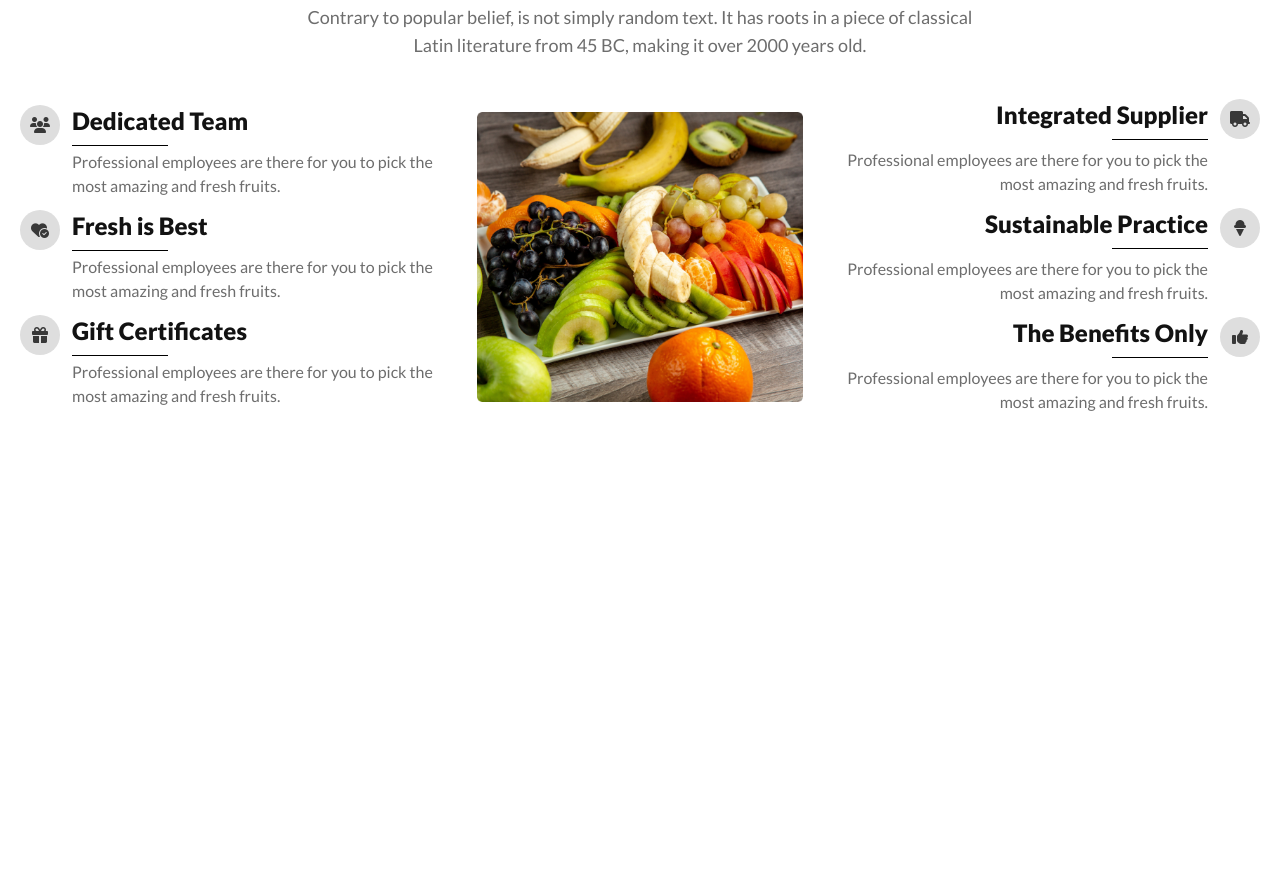
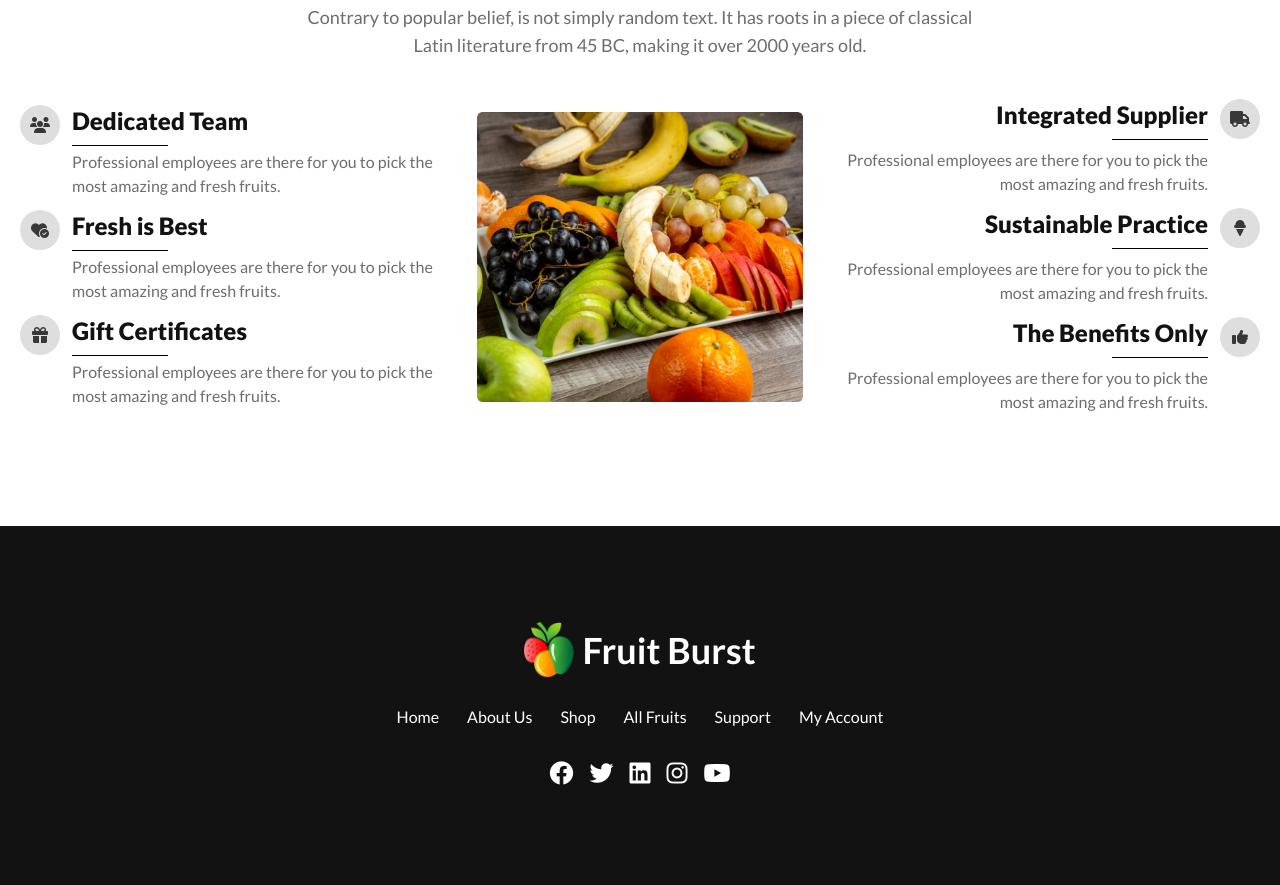
Before and after one commit to mrrakib5007/fruit-burst, a plain HTML site: page index.html in a window 1280 px wide. Shown: the part 2758-3643 px from the top of the page. Before the commit the page ends 3284 px from the top, so only its background shows below. Drawn offline with nearby package versions, Linux system fonts and the light colour scheme.

Commit message:
Footer Section Added

```diff
--- a/index.html
+++ b/index.html
@@ -407,11 +407,38 @@
         </div>
         <!-- Section end  -->
 
-
     </main>
 
     <!-- footer section  -->
-    <footer></footer>
+    <footer>
+        <div class="mt-28 px-5 py-24 flex flex-col items-center bg-[#121212] gap-7">
+            <!-- footer logo  -->
+            <div class="flex items-center gap-2">
+                <img src="images/logo.png" alt="" class="max-w-[40px] md:max-w-[45px] lg:max-w-[50px]">
+                <h3 class="text-2xl md:text-3xl lg:text-4xl text-white font-bold">Fruit Burst</h3>
+            </div>
+
+            <!-- footer menu  -->
+            <div class="list-none flex flex-wrap justify-center gap-3 lg:gap-7 text-white">
+                <li><a href="#">Home</a></li>
+                <li><a href="#">About Us</a></li>
+                <li><a href="#">Shop</a></li>
+                <li><a href="#">All Fruits</a></li>
+                <li><a href="#">Support</a></li>
+                <li><a href="#">My Account</a></li>
+            </div>
+
+            <!-- Social icon  -->
+            <div class="text-white flex gap-4 text-2xl flex-wrap items-center justify-center">
+                <a href="#"><i class="fa-brands fa-facebook"></i></a>
+                <a href="#"><i class="fa-brands fa-twitter"></i></a>
+                <a href="#"><i class="fa-brands fa-linkedin"></i></a>
+                <i class="fa-brands fa-instagram"></i>
+                <i class="fa-brands fa-youtube"></i>
+            </div>
+
+        </div>
+    </footer>
 
 
 
```
